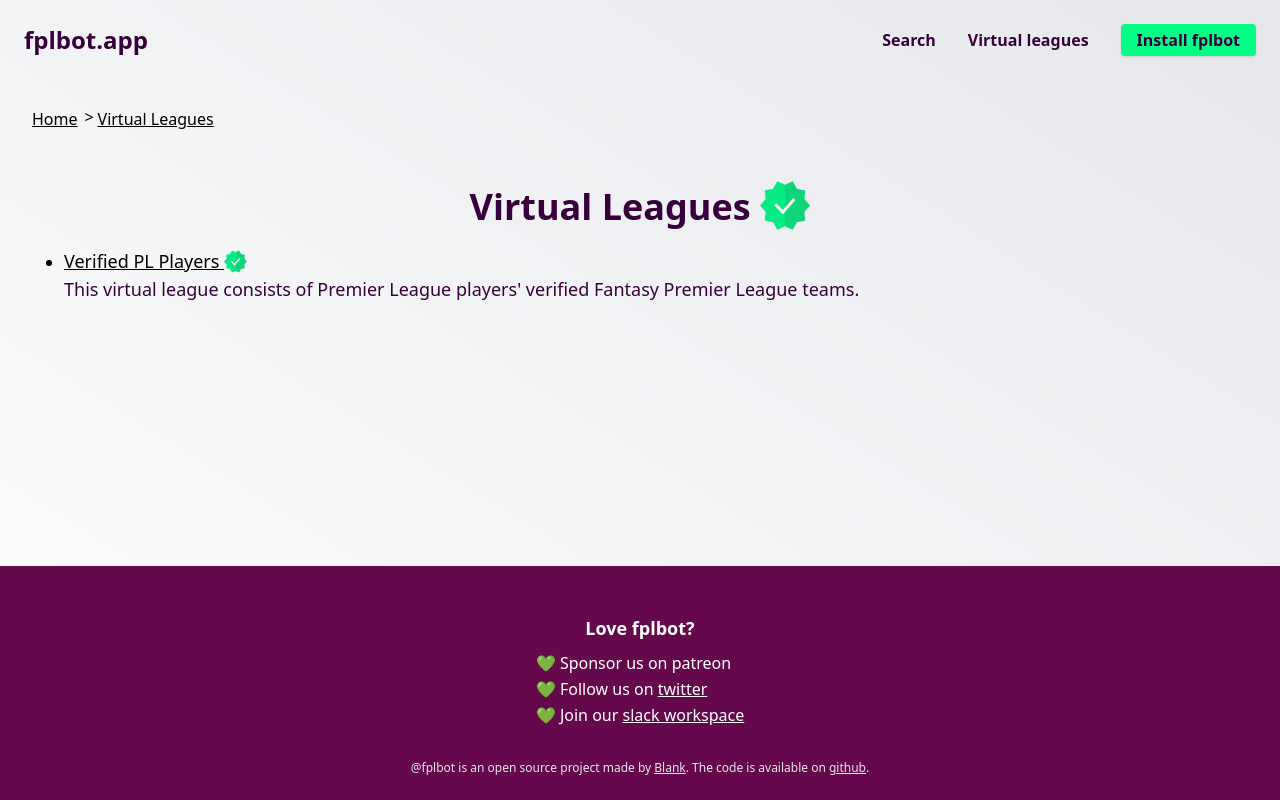
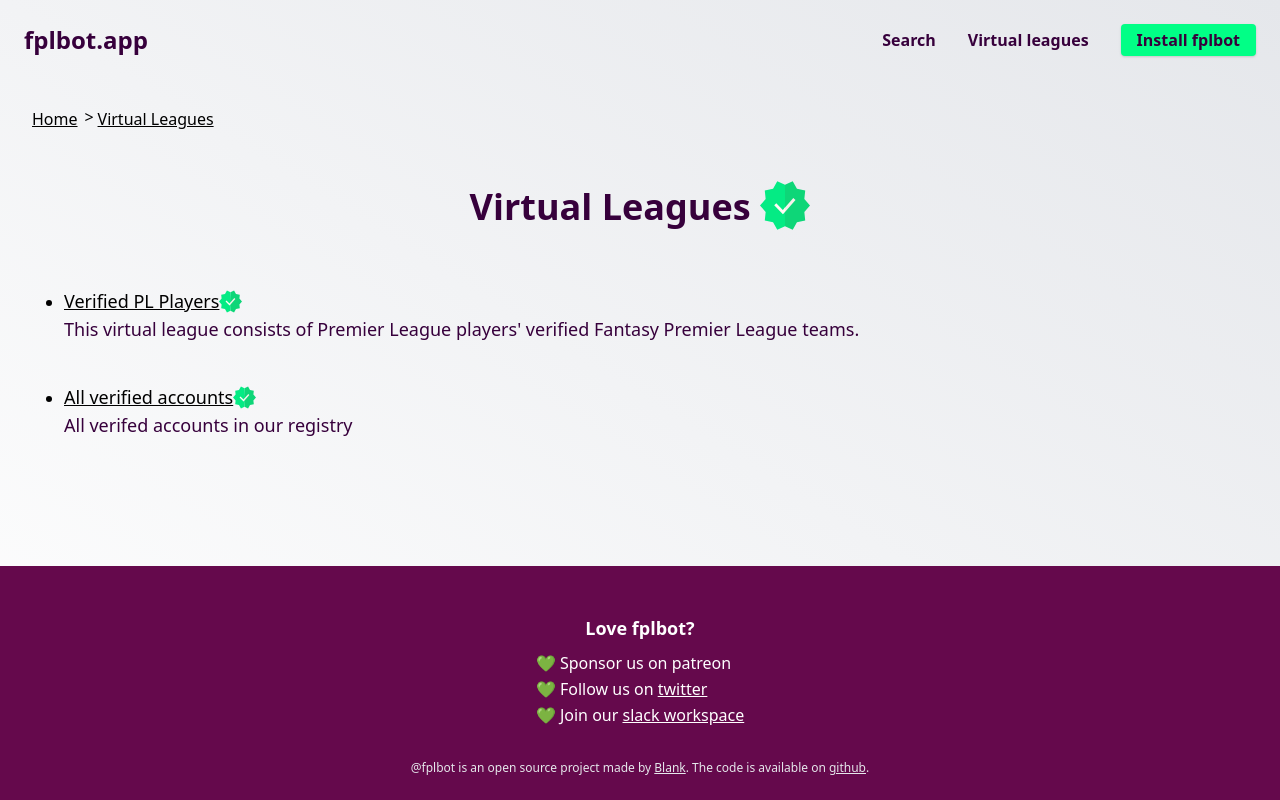
Before and after one commit to fplbot/frontend, a Next.js app: page /virtual-leagues in a window 1280 px wide. Built offline with nearby package versions, Linux system fonts and the light colour scheme.

Commit message:
Adds link to virtual-leagues/all in index page

```diff
--- a/pages/virtual-leagues/index.tsx
+++ b/pages/virtual-leagues/index.tsx
@@ -28,30 +28,49 @@
             <img src="/check.svg" className="verified-icon" alt="Verified" />
           </h1>
 
-          <ul className="list-disc ml-8">
+          <HeroLink rel="pl" title="Verified PL Players" description="This virtual league consists of Premier League players' verified Fantasy Premier League teams." />
+          <HeroLink rel="all" title="All verified accounts" description="All verifed accounts in our registry" />
+
+
+        </div>
+      </div>
+
+
+      <Footer />
+    </div>
+  );
+};
+
+type HeroLinkProperties = {
+  title: string,
+  description: string,
+  rel: string
+}
+
+function HeroLink({ title, description, rel } : HeroLinkProperties) {
+  return (
+    <>
+
+
+      <ul className="list-disc ml-8 pt-10">
         <li className="cursor-pointer">
-              <Link href="/virtual-leagues/pl">
+          <Link href={`/virtual-leagues/${rel}`}>
             <div>
-                  <span className="underline text-lg">Verified PL Players </span>
+              <span className="underline text-lg">{title}</span>
 
               <img
                 src="/check.svg"
                 className="verified-icon"
-                    alt="Verified"
-                  />
+                alt="Verified" />
               <p className="text-md md:text-lg text-fpl-purple">
-                    This virtual league consists of Premier League players'
-                    verified Fantasy Premier League teams.
+                {description}
               </p>
             </div>
           </Link>
         </li>
       </ul>
-        </div>
-      </div>
-      <Footer />
-    </div>
+    </>
   );
-};
+}
 
 export default VerifiedIndex;
```
Lines whose indentation alone changed are shown as unchanged.
